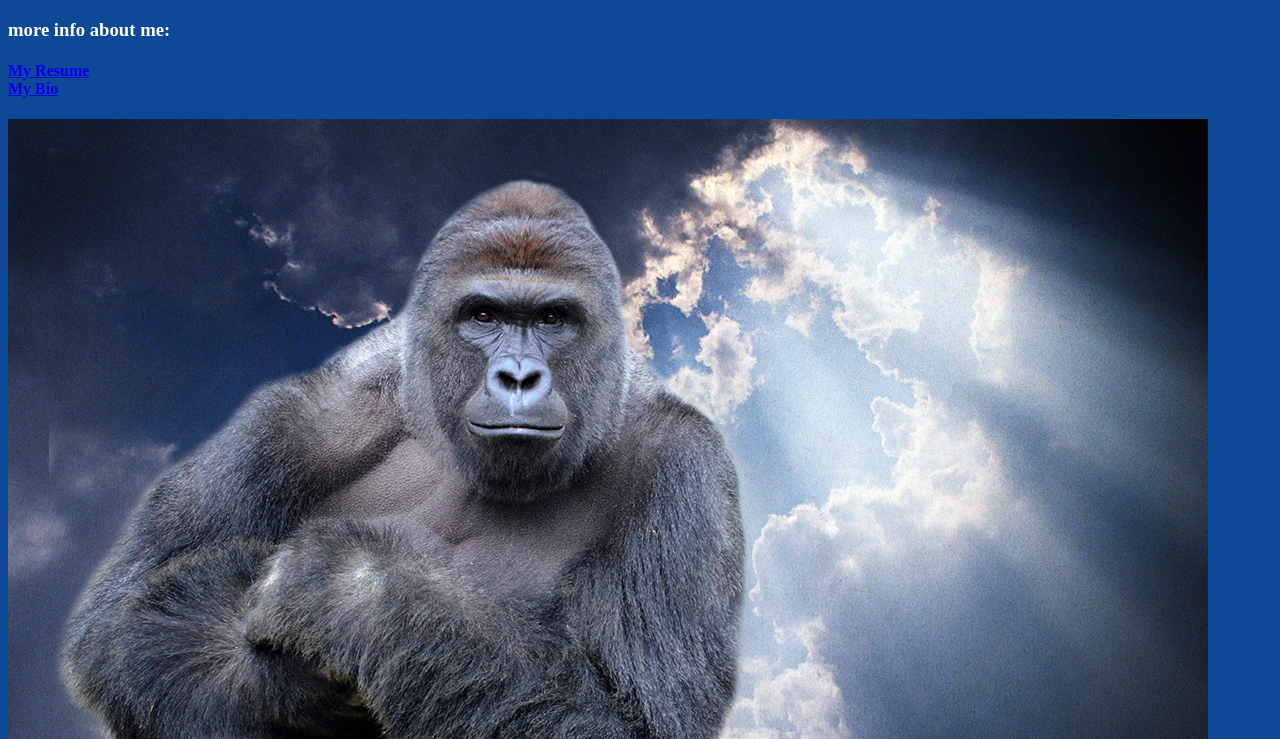
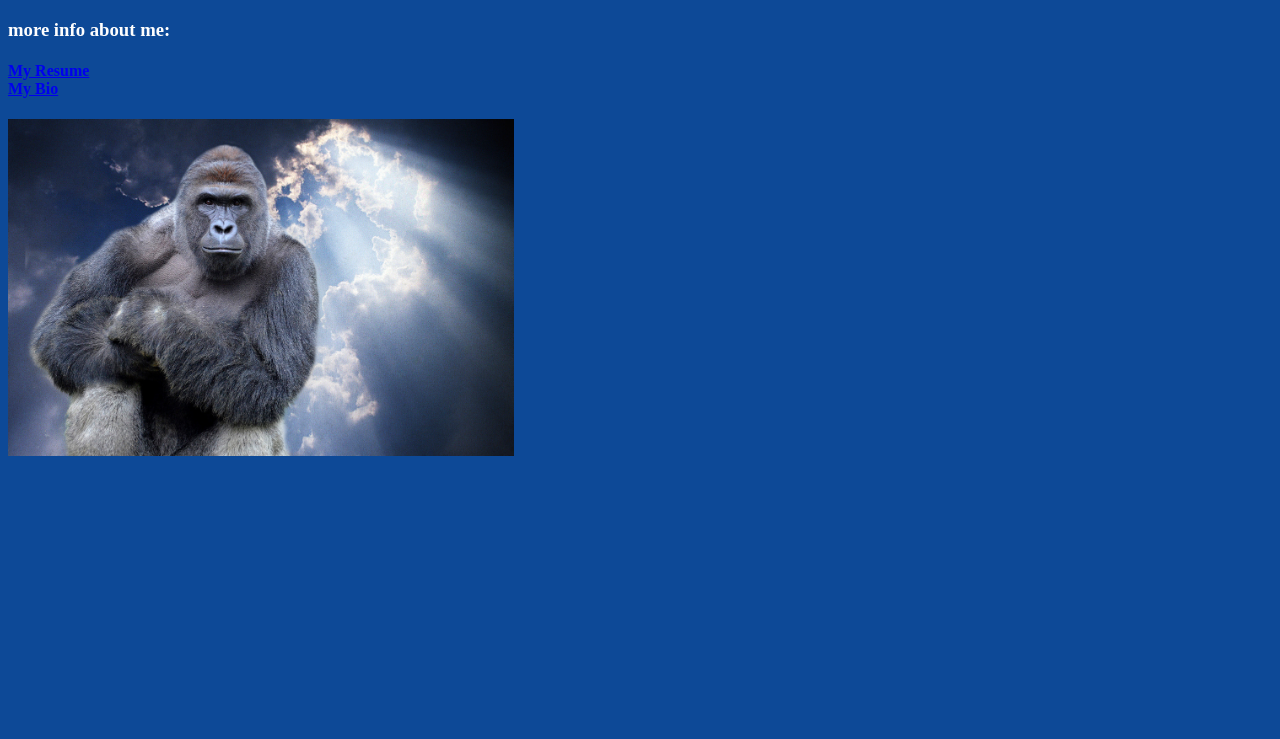
Before and after one commit to jmoran06/jmoran06.github.io, a plain HTML site: page index.html in a window 1280 px wide. Shown: the part 61-800 px from the top of the page. Drawn offline with Linux system fonts and the light colour scheme.

Commit message:
corrected picture width with css

```diff
--- a/index.html
+++ b/index.html
@@ -16,9 +16,8 @@
 <a href=resume.html> My Resume </a> <br>
 <a href=bio.html> My Bio </a>
 </h4>
-<div id="pic">
-<img src=DOFH.jpg alt=harambe>
-</div>
+
+<img id="pic"src=DOFH.jpg alt=harambe>
 </body>
 
 </html>
```
